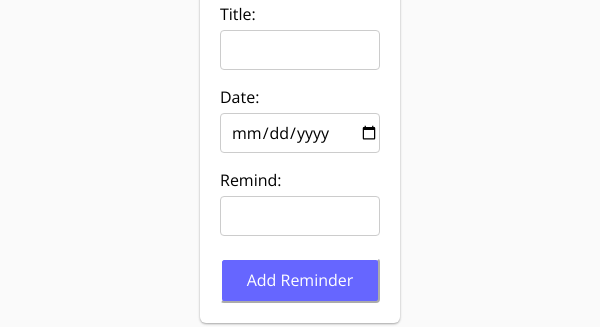
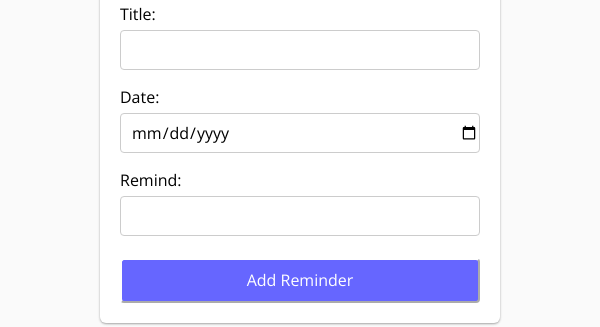
Before and after one commit to pawelklasa/reminder-project, a plain HTML site: page index.html in a window 600 px wide. Shown: the part 91-418 px from the top of the page. Drawn offline with nearby package versions, Linux system fonts and the light colour scheme.

Commit message:
adding media queries

```diff
--- a/style.css
+++ b/style.css
@@ -72,3 +72,35 @@ p {
 .no-p-margin {
   margin: 0px;
 }
+
+@media screen and (max-width: 600px) {
+  .container {
+    display: grid;
+    grid-auto-columns: 1fr;
+    grid-auto-rows: 1fr;
+    margin-top: 30px;
+    grid-template-areas:
+      'card'
+      'card2';
+  }
+  .card {
+    margin-right: 20px;
+    margin-left: 20px;
+  }
+}
+
+@media (max-width: 1200px) and (min-width: 600px) {
+  .container {
+    display: grid;
+    grid-auto-columns: 1fr;
+    grid-auto-rows: 1fr;
+    margin-top: 30px;
+    grid-template-areas:
+      'card'
+      'card2';
+  }
+  .card {
+    margin-right: 100px;
+    margin-left: 100px;
+  }
+}
```
